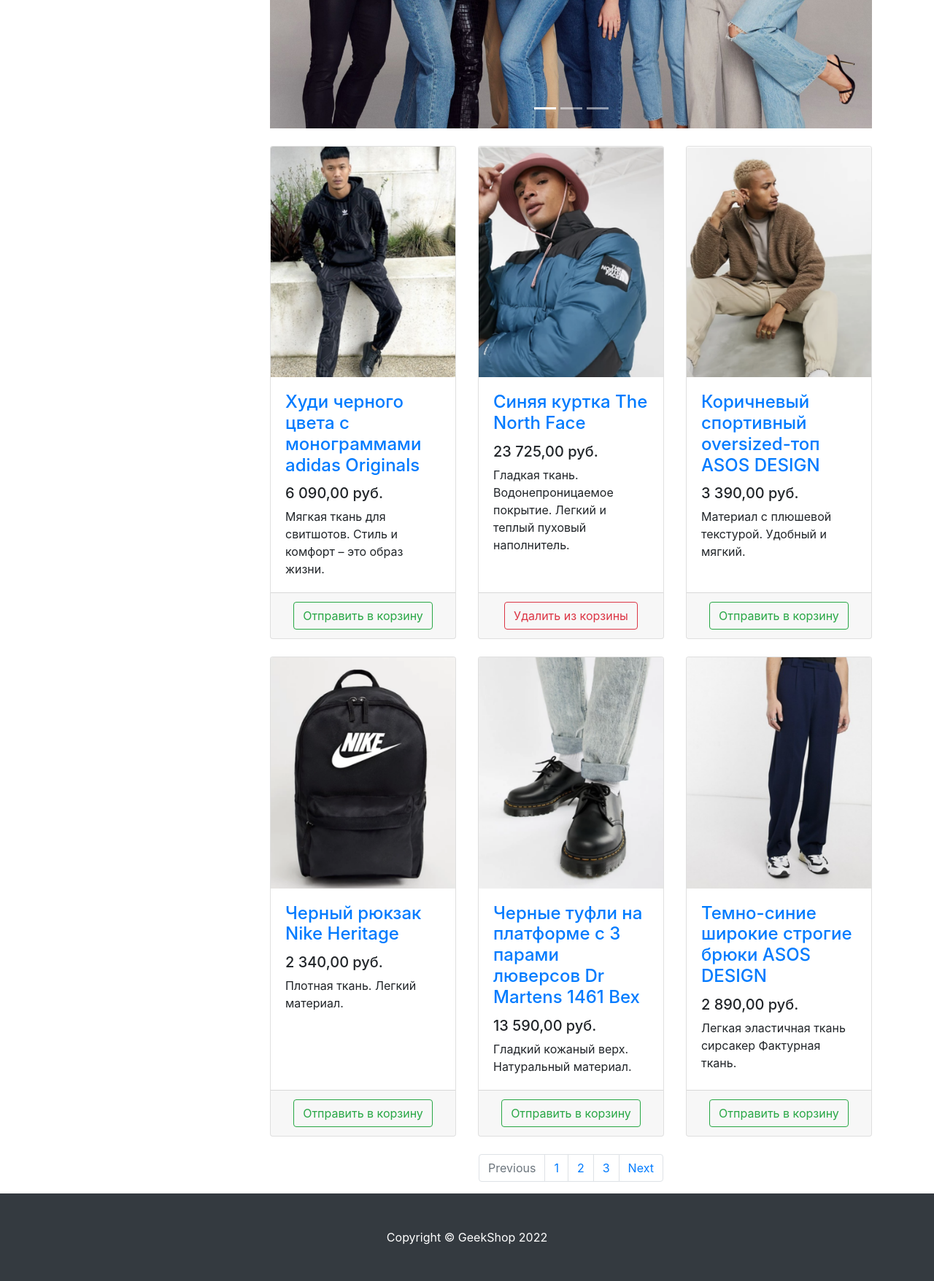
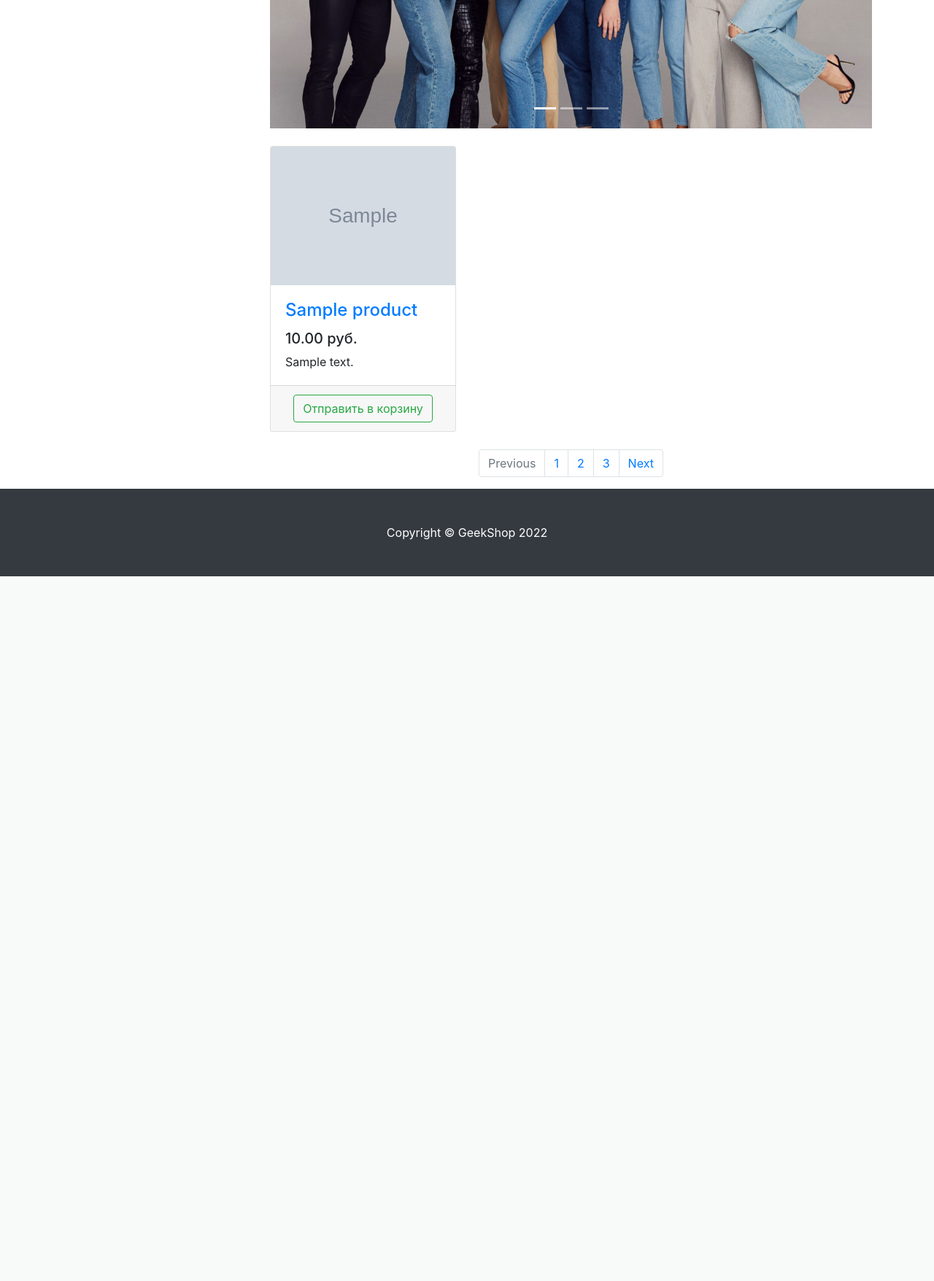
Before and after one commit to OptikRUS/geekshop-server, a Django app: template products/templates/products/products.html in a window 1280 px wide. Shown: the part 399-2155 px from the top of the page at 73% size. After the commit the page ends 1189 px from the top, so only its background shows below. Run offline with Django 4.2, Linux system fonts and the light colour scheme; the template is opened without the code that fills it: most values are stand-ins (such as "Sample title", 1, 10 or a date in 2020); grey boxes marked "Sample" are stand-in pictures; some libraries are stand-ins or nearby versions.

Commit message:
add dynamic context for products

```diff
--- a/products/templates/products/products.html
+++ b/products/templates/products/products.html
@@ -54,128 +54,27 @@
             </div>
 
             <div class="row">
-
+            {% for product in products %}
                 <div class="col-lg-4 col-md-6 mb-4">
                     <div class="card h-100">
                         <a href="#">
                             <img class="card-img-top"
-                                 src="{% static 'vendor/img/products/Adidas-hoodie.png' %}"
+                                 src="/static/vendor/img/products/{{ product.img }}"
                                  alt="">
                         </a>
                         <div class="card-body">
                             <h4 class="card-title">
-                                <a href="#">Худи черного цвета с монограммами adidas Originals</a>
+                                <a href="#">{{ product.name }}</a>
                             </h4>
-                            <h5>6 090,00 руб.</h5>
-                            <p class="card-text">Мягкая ткань для свитшотов. Стиль и комфорт – это образ жизни.</p>
+                            <h5>{{ product.price|floatformat:2 }} руб.</h5>
+                            <p class="card-text">{{ product.description }}</p>
                         </div>
                         <div class="card-footer text-center">
                             <button type="button" class="btn btn-outline-success">Отправить в корзину</button>
                         </div>
                     </div>
                 </div>
-
-                <div class="col-lg-4 col-md-6 mb-4">
-                    <div class="card h-100">
-                        <a href="#">
-                            <img class="card-img-top"
-                                 src="{% static 'vendor/img/products/Blue-jacket-The-North-Face.png' %}" alt="">
-                        </a>
-                        <div class="card-body">
-                            <h4 class="card-title">
-                                <a href="#">Синяя куртка The North Face</a>
-                            </h4>
-                            <h5>23 725,00 руб.</h5>
-                            <p class="card-text">
-                                Гладкая ткань. Водонепроницаемое покрытие. Легкий и теплый пуховый наполнитель.
-                            </p>
-                        </div>
-                        <div class="card-footer text-center">
-                            <button type="button" class="btn btn-outline-danger">Удалить из корзины</button>
-                        </div>
-                    </div>
-                </div>
-
-                <div class="col-lg-4 col-md-6 mb-4">
-                    <div class="card h-100">
-                        <a href="#">
-                            <img class="card-img-top"
-                                 src="{% static 'vendor/img/products/Brown-sports-oversized-top-ASOS-DESIGN.png' %}"
-                                 alt="">
-                        </a>
-                        <div class="card-body">
-                            <h4 class="card-title">
-                                <a href="#">Коричневый спортивный oversized-топ ASOS DESIGN</a>
-                            </h4>
-                            <h5>3 390,00 руб.</h5>
-                            <p class="card-text">Материал с плюшевой текстурой. Удобный и мягкий.</p>
-                        </div>
-                        <div class="card-footer text-center">
-                            <button type="button" class="btn btn-outline-success">Отправить в корзину</button>
-                        </div>
-                    </div>
-                </div>
-
-                <div class="col-lg-4 col-md-6 mb-4">
-                    <div class="card h-100">
-                        <a href="#">
-                            <img class="card-img-top"
-                                 src="{% static 'vendor/img/products/Black-Nike-Heritage-backpack.png' %}"
-                                 alt="">
-                        </a>
-                        <div class="card-body">
-                            <h4 class="card-title">
-                                <a href="#">Черный рюкзак Nike Heritage</a>
-                            </h4>
-                            <h5>2 340,00 руб.</h5>
-                            <p class="card-text">Плотная ткань. Легкий материал.</p>
-                        </div>
-                        <div class="card-footer text-center">
-                            <button type="button" class="btn btn-outline-success">Отправить в корзину</button>
-                        </div>
-                    </div>
-                </div>
-
-                <div class="col-lg-4 col-md-6 mb-4">
-                    <div class="card h-100">
-                        <a href="#">
-                            <img class="card-img-top"
-                                 src="{% static 'vendor/img/products/Black-Dr-Martens-shoes.png' %}"
-                                 alt="">
-                        </a>
-                        <div class="card-body">
-                            <h4 class="card-title">
-                                <a href="#">Черные туфли на платформе с 3 парами люверсов Dr Martens 1461 Bex</a>
-                            </h4>
-                            <h5>13 590,00 руб.</h5>
-                            <p class="card-text">Гладкий кожаный верх. Натуральный материал.</p>
-                        </div>
-                        <div class="card-footer text-center">
-                            <button type="button" class="btn btn-outline-success">Отправить в корзину</button>
-                        </div>
-                    </div>
-                </div>
-
-                <div class="col-lg-4 col-md-6 mb-4">
-                    <div class="card h-100">
-                        <a href="#">
-                            <img class="card-img-top"
-                                 src="{% static 'vendor/img/products/Dark-blue-wide-leg-ASOs-DESIGN-trousers.png' %}"
-                                 alt="">
-                        </a>
-                        <div class="card-body">
-                            <h4 class="card-title">
-                                <a href="#">Темно-синие широкие строгие брюки ASOS DESIGN</a>
-                            </h4>
-                            <h5>2 890,00 руб.</h5>
-                            <p class="card-text">Легкая эластичная ткань сирсакер Фактурная ткань.</p>
-                        </div>
-                        <div class="card-footer text-center">
-                            <button type="button" class="btn btn-outline-success">Отправить в корзину</button>
-                        </div>
-                    </div>
-                </div>
-
+            {% endfor %}
             </div>
 
             <nav aria-label="Page navigation example">
```
Also changed, not shown: products/views.py (+16 -2 lines).
